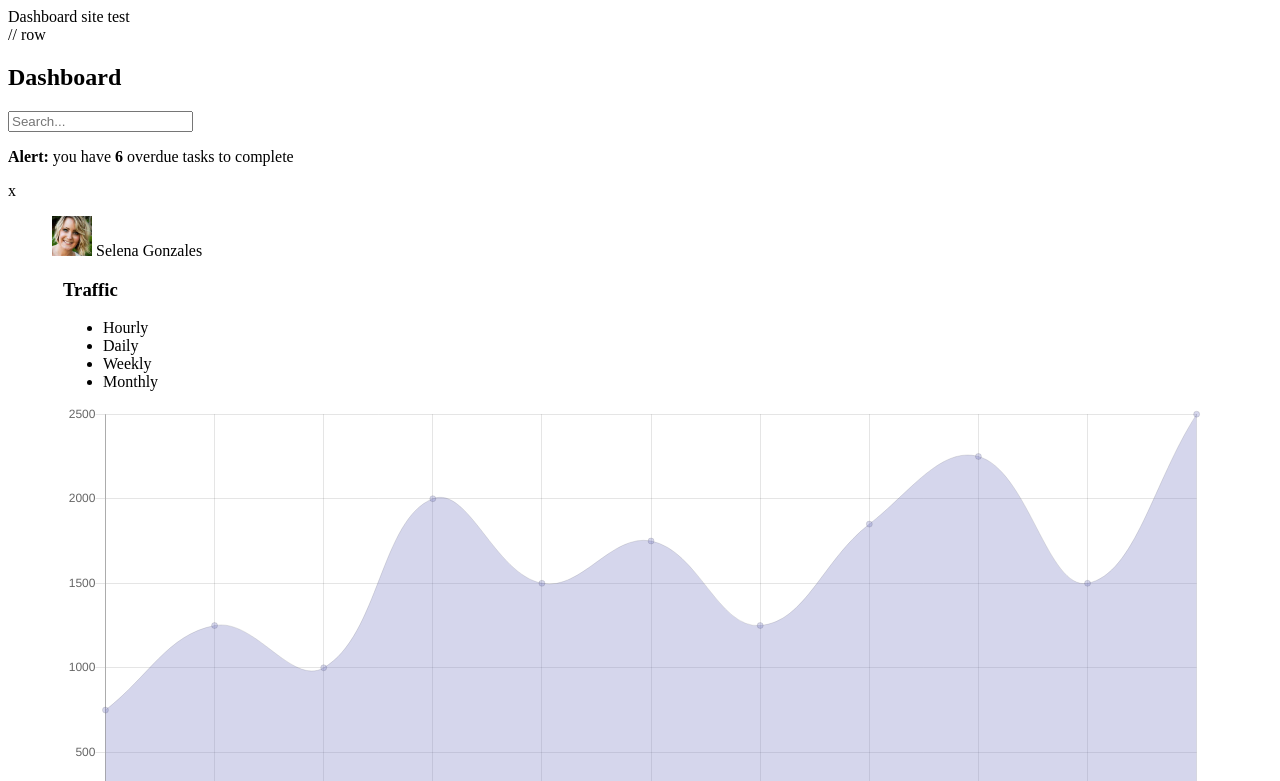
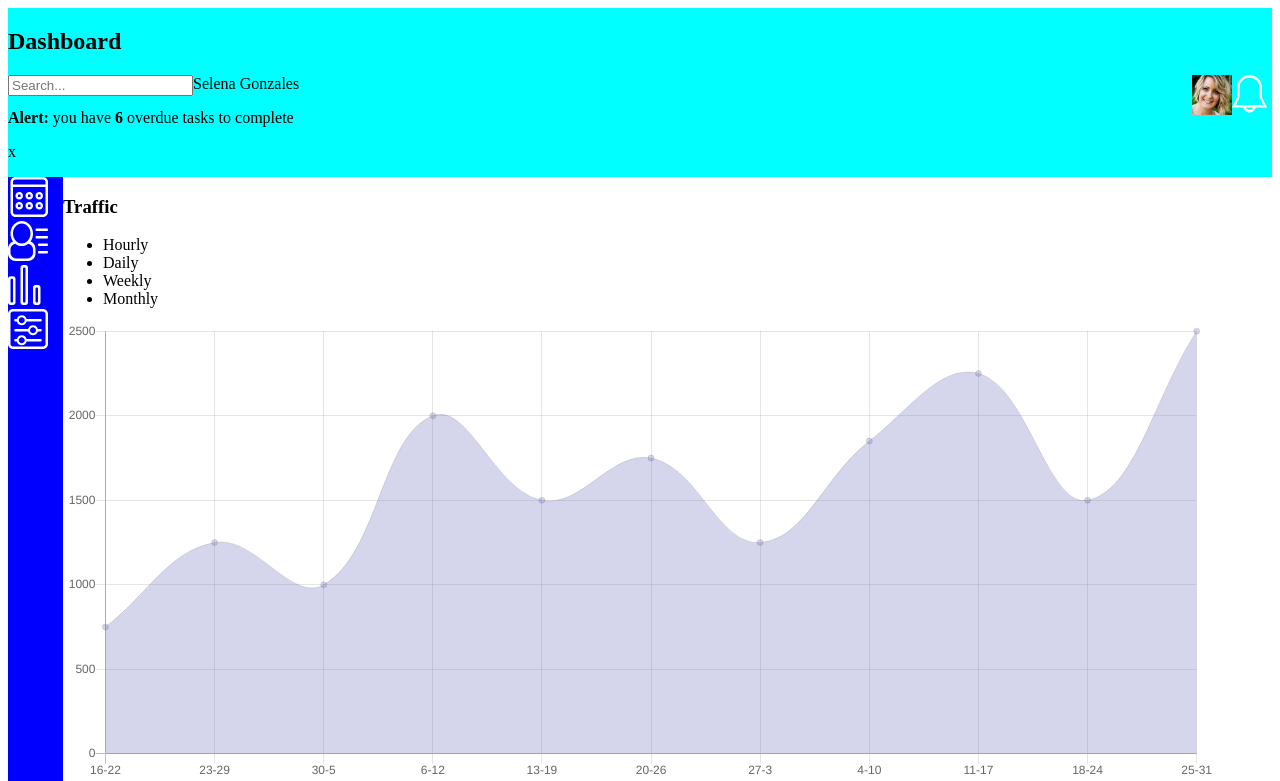
Before and after one commit to Bloop37/treehouse-project-7, a plain HTML site: page index.html in a window 1280 px wide. Shown: the top 781 px of the page. Drawn offline with Linux system fonts and the light colour scheme.

Commit message:
Updated index.html styles.css and index.js

```diff
--- a/css/styles.css
+++ b/css/styles.css
@@ -9,9 +9,12 @@
 }
 .grid2{
     grid-area: header;
+    background-color: aqua;
+    float: right;
 }
 .grid3{
     grid-area: navigation;
+    background-color: blue;
 }
 .grid4{
     grid-area: main;
@@ -25,6 +28,7 @@ nav{
 .note{
     height: 40px;
     width: 40px;
+    float: right;
 }
 .a{
     float: left;
@@ -37,6 +41,12 @@ nav{
 }
 .main{
     display: grid;
+}
+.headline{
+    float: left;
+}
+.main-header-search{
+    float: left;
 }
 @media(min-width:768px){
     .main{
--- a/index.html
+++ b/index.html
@@ -11,19 +11,18 @@
 <div class="grid">
 <div class="grid2">
 <header>
-    Dashboard site test
-    <div class="main-header"> // row
+    <div class="main-header">
         <h2 class="headine">Dashboard</h2>
         <div class="main-header-search">
         <input type="search" placeholder="Search..." />
         </div>
-    </div>
+    <img alt="notifications" class="note" src="icons/icon-bell.svg">
+    <img alt="member 1" class="note" src="images/member-1.jpg">
+    Selena Gonzales
     <div class="alert" id="alert">
 
     </div>
-    <img alt="notifications" class="note" src="icons/icon-bell.svg">
-    <img alt="member 1" class="note" src="images/member-1.jpg">
-    Selena Gonzales
+</div>
 </header>
 </div>
 <div class="grid3">
@@ -77,8 +76,7 @@
             </div>
         </div>
         <!-- add two more social containers and childelements for other social media items -->
-   </div>
-</div>
+
 <section class="members">
     <h3>new members</h3>
 
@@ -116,5 +114,6 @@
 <script src="js/chart.js"></script>
 <script src="js/chart.bundle.js"></script>
 <script src="js/index.js"></script>
+</div>
 </body>
 </html>
--- a/js/index.js
+++ b/js/index.js
@@ -11,8 +11,8 @@ alertBanner.innerHTML=
 
 alertBanner.addEventListener('click', e => {
 const element = e.target;
-if (element.classlist.conains("alert-banner-close")){
-alert.style.display= "none"
+if (element.classList.contains("alert-banner-close")){
+alertBanner.style.display= "none"
 }
 });
 let trafficData = {
```
